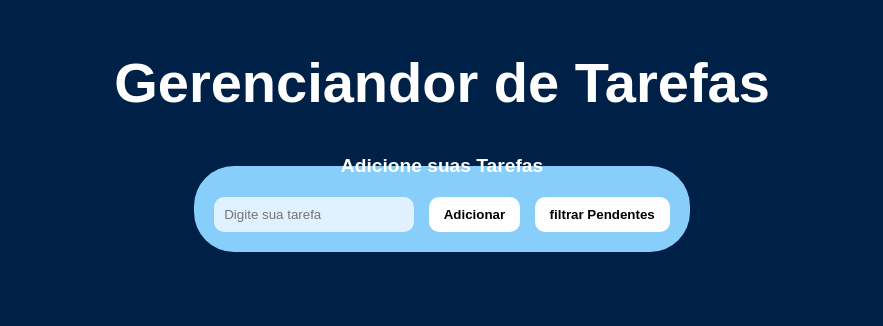
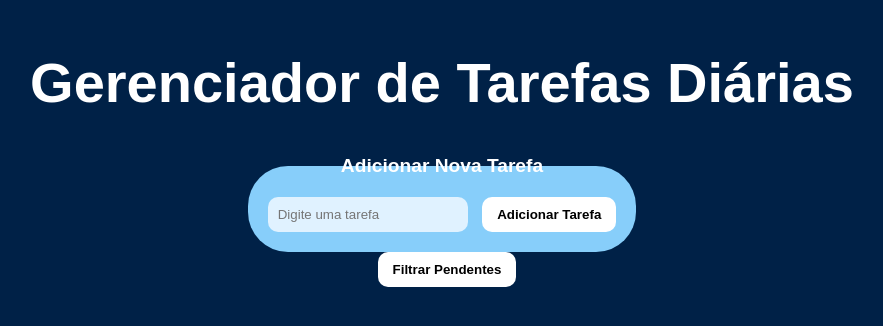
Before and after one commit to amandaagaldino/CP4_FrontEnd, a plain HTML site: page index.html in a window 1280 px wide. Shown: the whole page, without its empty margins (198-1081 px from the left). Drawn offline with Linux system fonts and the light colour scheme; files that its build step writes are made by us from their sources.

Commit message:
Corrigindo erro no form

```diff
--- a/index.html
+++ b/index.html
@@ -1,28 +1,32 @@
 <!DOCTYPE html>
-<html lang="pt-BR">
+<html lang="pt-br">
 <head>
     <meta charset="UTF-8">
     <meta name="viewport" content="width=device-width, initial-scale=1.0">
 
-    <link rel="stylesheet" href="./css/style.css">
-    <script src="./js/script.js"></script>
+    <title>Gerenciador de Tarefas Diárias</title>
 
-    <title>Gerenciandor de Tarefas</title>
+    <link rel="stylesheet" href="style.css">
 </head>
+
 <body>
-    <h1>Gerenciandor de Tarefas</h1>
 
-    <form>
+    <header>
+        <h1>Gerenciador de Tarefas Diárias</h1>
+    </header>
+
+    <form id="formAdicionarTarefa">
         <fieldset>
-            <legend>Adicione suas Tarefas</legend>
-            <div>
-                <input type="text" id="tarefaInput" placeholder="Digite sua tarefa">
-                <button id="addTarefa">Adicionar</button>
-                <button id="filtrarPendentes">filtrar Pendentes</button>
-            </div>
+            <legend>Adicionar Nova Tarefa</legend>
+            <input type="text" id="tarefaInput" placeholder="Digite uma tarefa" required>
+            <button type="submit">Adicionar Tarefa</button>
         </fieldset>
     </form>
 
-    <ul id="listaAtividades"></ul>
+    <button id="filtrarPendentesBtn">Filtrar Pendentes</button>
+
+    <ul id="listaTarefas"></ul>
+
+  <script src="script.js"></script>
 </body>
 </html>
```
